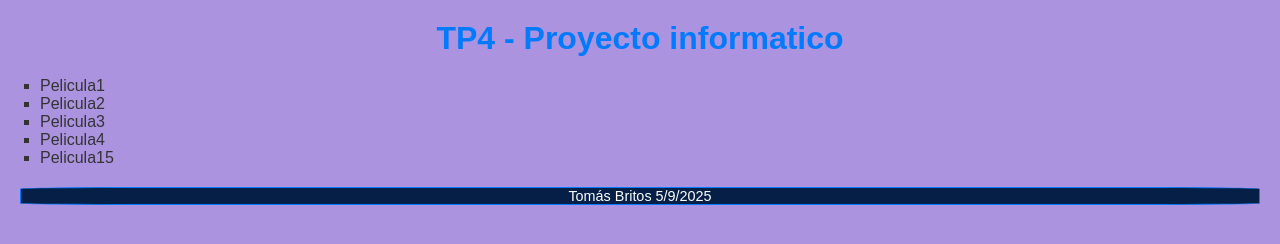
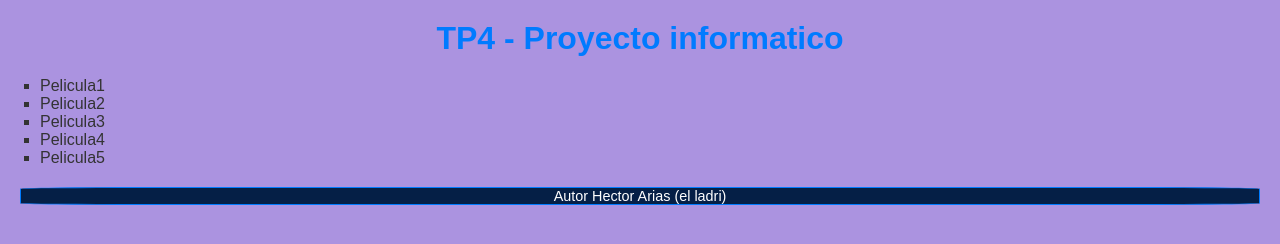
Before and after one commit to tomas-britos/tp4-proyecto-informatico, a plain HTML site: page index.html in a window 1280 px wide. Drawn offline with Linux system fonts and the light colour scheme.

Commit message:
se moficico el footer

```diff
--- a/index.html
+++ b/index.html
@@ -16,10 +16,10 @@
         <li>Pelicula2</li>
         <li>Pelicula3</li>
         <li>Pelicula4</li>
-        <li>Pelicula15</li>
+        <li>Pelicula5</li>
     </ul>
 <footer>
-    Tomás Britos 5/9/2025
+    Autor Hector Arias (el ladri)
 </footer>
 </body>
 </html>
```
